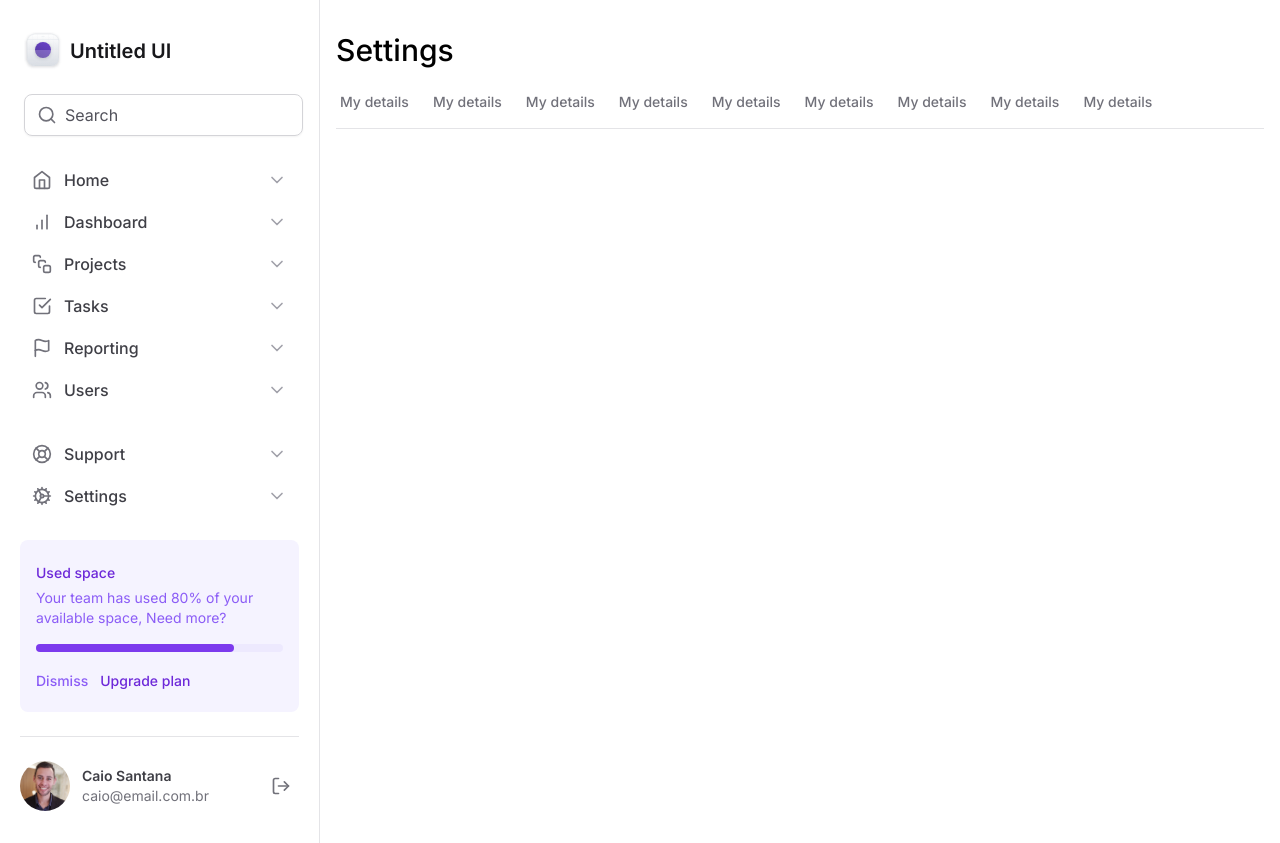
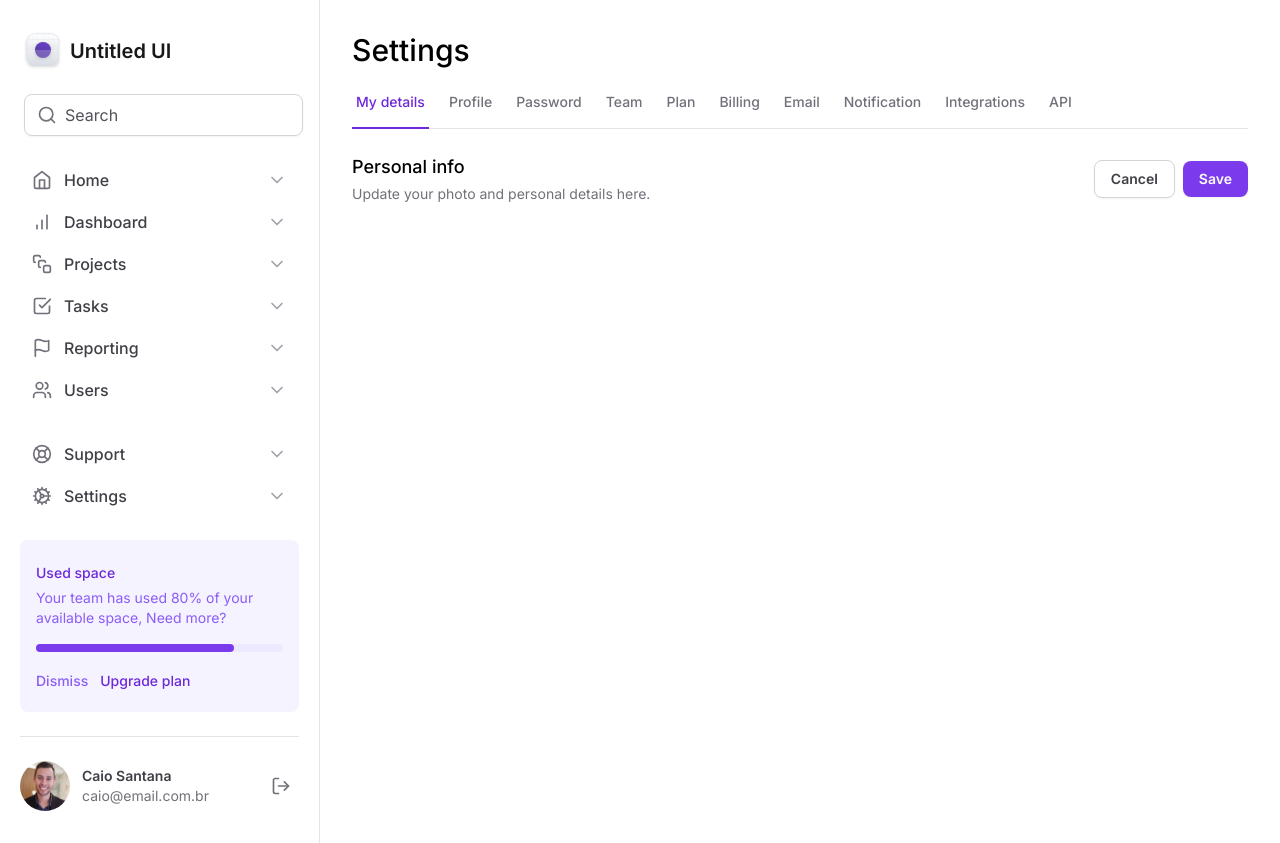
Before and after one commit to brnoliveira110/next-tailwind, a Next.js app: page / in a window 1280 px wide. Built offline with nearby package versions, Linux system fonts and the light colour scheme.

Commit message:
Inicio da criação do formulário

```diff
--- a/package.json
+++ b/package.json
@@ -16,6 +16,7 @@
     "autoprefixer": "10.4.14",
     "eslint": "8.46.0",
     "eslint-config-next": "13.4.12",
+    "framer-motion": "^10.16.16",
     "lucide-react": "^0.282.0",
     "next": "13.4.12",
     "postcss": "8.4.27",
--- a/src/app/layout.tsx
+++ b/src/app/layout.tsx
@@ -20,7 +20,7 @@ export default function RootLayout({
       <body className={inter.className}>
         <div className='grid min-h-screen grid-cols-app '>
           <SideBar />
-          <main className='px-4 pb-12 pt-8'>{children}</main>
+          <main className='px-8 pb-12 pt-8'>{children}</main>
         </div>
       </body>
     </html>
--- a/src/app/page.tsx
+++ b/src/app/page.tsx
@@ -5,6 +5,22 @@ export default function Home() {
     <>
       <h1 className="text-3xl font-medium text-zinc-9000">Settings</h1>
       <SettingsTabs />
+
+      <div className="mt-6 flex flex-col">
+        <div className="flex items-center justify-between">
+          <div className="space-y-1">
+            <h2 className="text-lg font-medium text-zin-900">Personal info</h2>
+            <span className="text-sm text-zinc-500">
+              Update your photo and personal details here.
+            </span>
+          </div>
+          <div className="flex items-center gap-2">
+            <button type="button" className="rounded-lg px-4 py-2 text-sm font-semibold shadow-sm border border-zinc-300 text-zinc-700 hover:bg-zinc-50">Cancel</button>
+            <button type="submit" form="settings" className="rounded-lg px-4 py-2 text-sm font-semibold shadow-sm bg-violet-600 text-white hover:bg-violet-700">Save</button>
+          </div>
+        </div>
+        <form id="settings"></form>
+      </div>
     </>
   )
 }
--- a/src/components/SettingsTabs/TabItem.tsx
+++ b/src/components/SettingsTabs/TabItem.tsx
@@ -1,6 +1,7 @@
 'use client'
 import React from 'react'
 import * as Tabs from "@radix-ui/react-tabs";
+import { motion } from 'framer-motion';
 
 export interface TabItemProps {
     value: string
@@ -12,9 +13,18 @@ export const TabItem = ({ value, title, isSelected = false }: TabItemProps) => {
     return (
         <Tabs.Trigger
             value={value}
-            className="px-1 pb-4 text-sm font-medium text-zinc-500 hover:text-violet-700"
+            className="relative px-1 pb-4 text-sm font-medium text-zinc-500 hover:text-violet-700 data-[state=active]:text-violet-700"
         >
             <span>{title}</span>
+
+            {isSelected && (
+                <motion.div
+                    layoutId="activeTab"
+                    className='absolute -bottom-px left-0 right-0 h-0.5 bg-violet-700'
+                />
+            )
+
+            }
         </Tabs.Trigger>
     )
 }
--- a/src/components/SettingsTabs/index.tsx
+++ b/src/components/SettingsTabs/index.tsx
@@ -1,22 +1,26 @@
 'use client'
-import React from 'react'
+import React, { useState } from 'react'
 import * as Tabs from "@radix-ui/react-tabs";
 import { TabItem } from './TabItem';
 
 
 export const SettingsTabs = () => {
+    const [currentTab, setCurrentTab] = useState('tab1')
+
+
     return (
-        <Tabs.Root>
+        <Tabs.Root value={currentTab} onValueChange={setCurrentTab}>
             <Tabs.List className="mt-6 flex w-full items-center gap-4 border-b border-zinc-200">
-                <TabItem value="tab1" title="My details" />
-                <TabItem value="tab2" title="My details" />
-                <TabItem value="tab3" title="My details" />
-                <TabItem value="tab4" title="My details" />
-                <TabItem value="tab5" title="My details" />
-                <TabItem value="tab6" title="My details" />
-                <TabItem value="tab7" title="My details" />
-                <TabItem value="tab8" title="My details" />
-                <TabItem value="tab9" title="My details" />
+                <TabItem value='tab1' title="My details" isSelected={currentTab === "tab1"} />
+                <TabItem value="tab2" title="Profile" isSelected={currentTab === "tab2"} />
+                <TabItem value="tab3" title="Password" isSelected={currentTab === "tab3"} />
+                <TabItem value="tab4" title="Team" isSelected={currentTab === "tab4"} />
+                <TabItem value="tab5" title="Plan" isSelected={currentTab === "tab5"} />
+                <TabItem value="tab6" title="Billing" isSelected={currentTab === "tab6"} />
+                <TabItem value="tab7" title="Email" isSelected={currentTab === "tab7"} />
+                <TabItem value="tab8" title="Notification" isSelected={currentTab === "tab8"} />
+                <TabItem value="tab9" title="Integrations" isSelected={currentTab === "tab9"} />
+                <TabItem value="tab10" title="API" isSelected={currentTab === "tab10"} />
             </Tabs.List>
         </Tabs.Root>
     )
```
Also changed, not shown: 1 other file (tests, documents, lock files or other folders).
